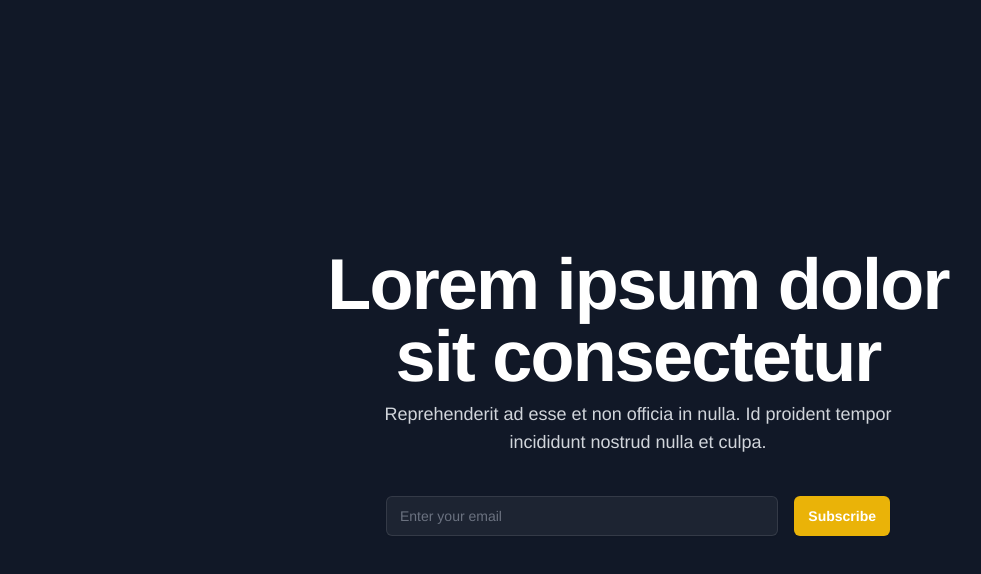
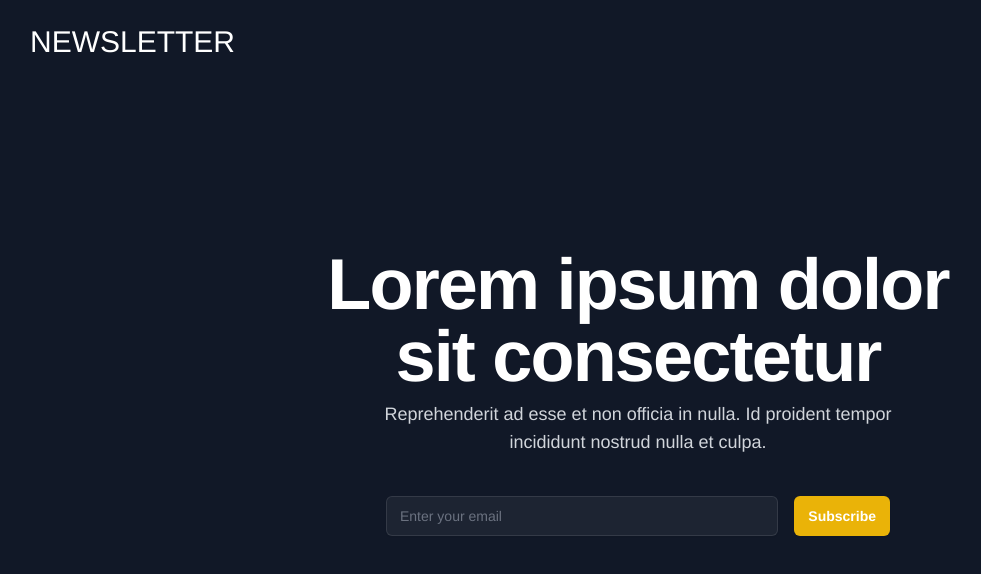
Before and after one commit to benjamin-chavez/finance-newsletter, a SvelteKit app: page / in a window 1280 px wide. Shown: the top 574 px of the page, without its empty margins (2-983 px from the left). Built offline with nearby package versions, Linux system fonts and the light colour scheme.

Commit message:
added header with placeholder log

```diff
--- a/src/routes/+layout.svelte
+++ b/src/routes/+layout.svelte
@@ -1,5 +1,12 @@
 <script>
+	import Header from './Header.svelte';
 	import '../app.postcss';
 </script>
 
-<slot />
+<div class="">
+	<Header />
+
+	<main>
+		<slot />
+	</main>
+</div>
--- /dev/null
+++ b/src/routes/Header.svelte
@@ -0,0 +1,14 @@
+<!-- src/routes/Header.svelte -->
+
+<div>
+	<header class="absolute inset-x-0 top-0 z-50">
+		<nav class="flex items-center justify-between p-6 lg:px-8" aria-label="Global">
+			<div class="flex lg:flex-1">
+				<a href="/" class="-m-1.5 p-1.5 text-xl uppercase text-white sm:text-3xl">
+					<span class="sr-only">Name</span>
+					Newsletter
+				</a>
+			</div>
+		</nav>
+	</header>
+</div>
```
Also changed, not shown: 1 other file (tests, documents, lock files or other folders).
